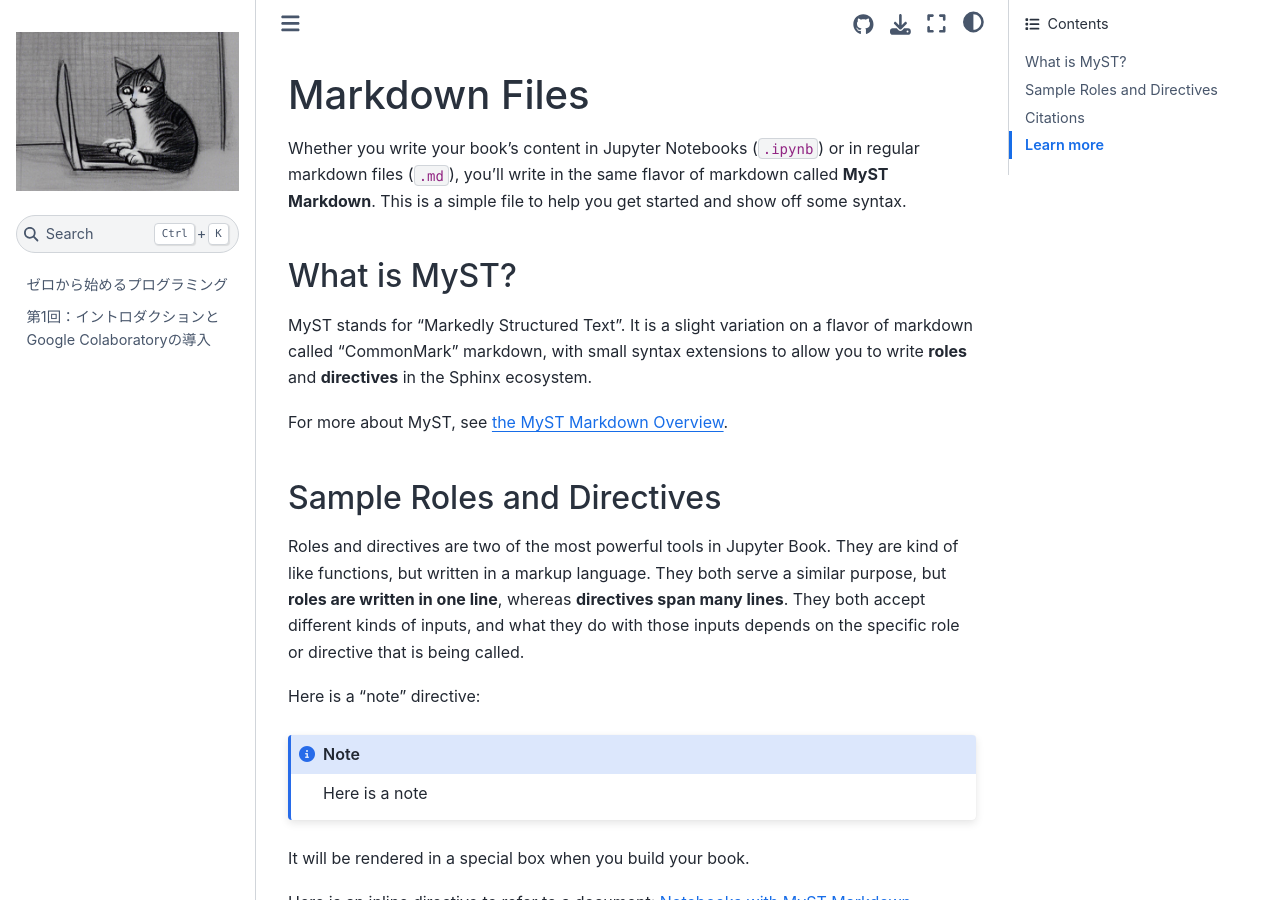
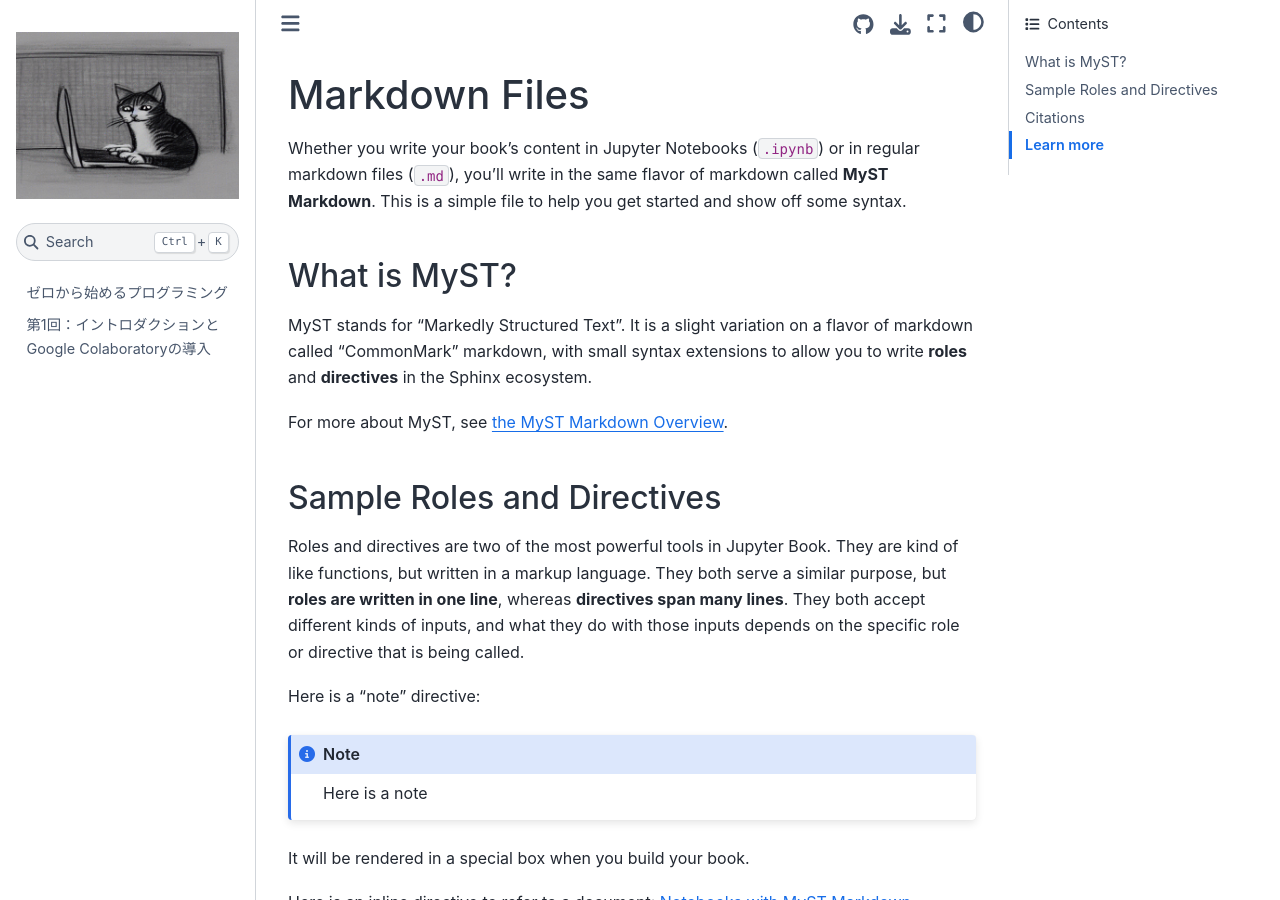
Before and after one commit to ground-zero-programming/zero-pro2022-public, a Jupyter Book: the page built from markdown.md, in a window 1280 px wide and 900 px high. Built offline with Jupyter Book 1.0.4 settings and Sphinx 7.4.7 and the Sphinx Book theme 1.1.4, drawn with Linux system fonts in a browser that asks for light colours; pages that are not in the unit, such as notebooks, are missing from menus; cross-references to code outside the pages are shown as plain code.

Commit message:
update: chapter 1

```diff
--- a/_config.yml
+++ b/_config.yml
@@ -3,7 +3,7 @@
 
 title: ゼロから始めるプログラミング
 author: Hiroaki Aizawa & Akira Furui
-logo: logo_cat.png
+logo: cat_mov.gif
 
 # Force re-execution of notebooks on each build.
 # See https://jupyterbook.org/content/execute.html
```
Also changed, not shown: cat_mov.gif (added), docs/01/introduction_and_setup.ipynb, logo_cat.png (deleted).
